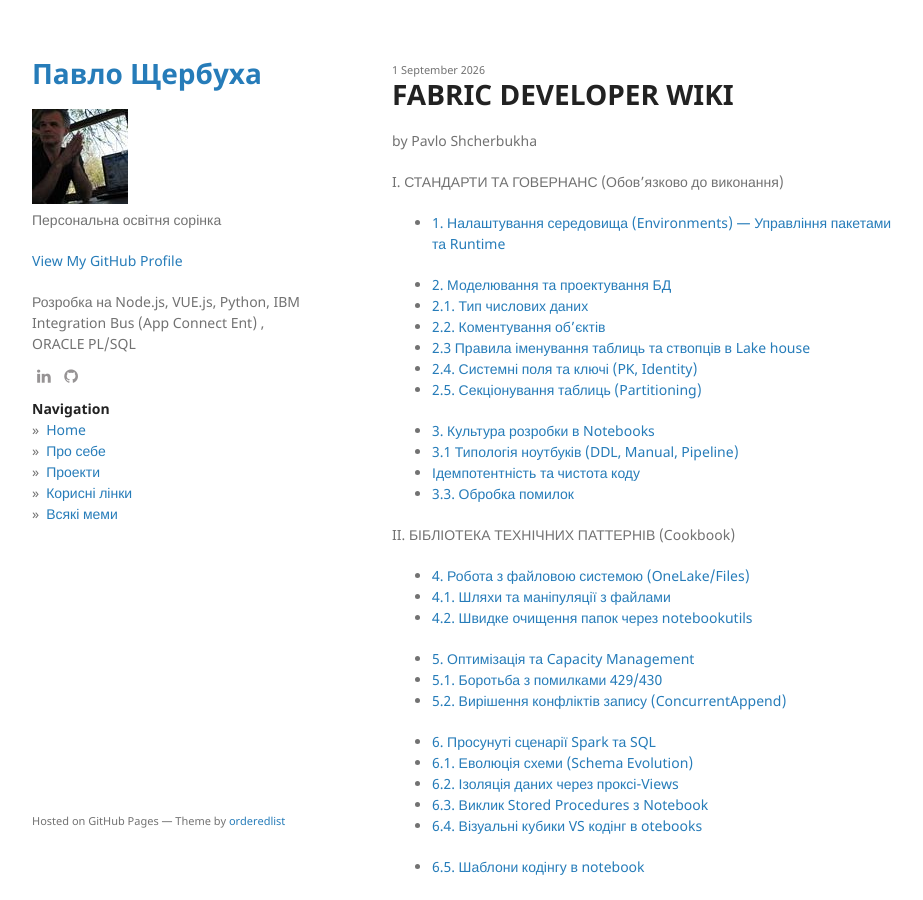
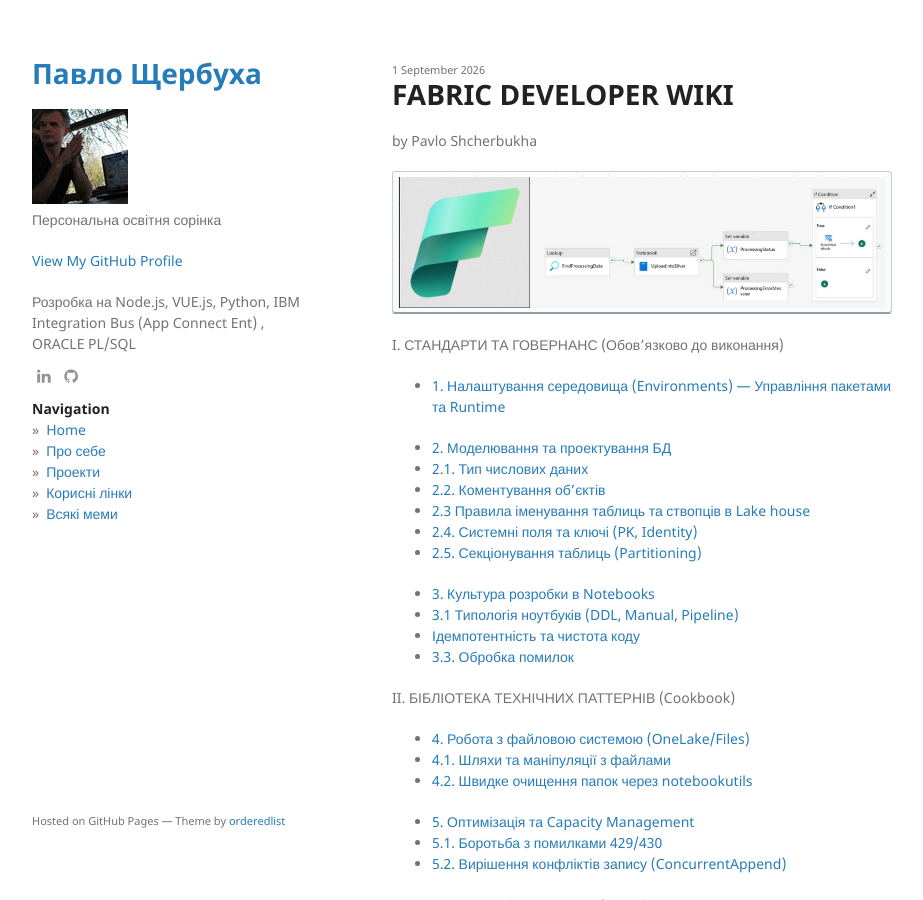
Before and after one commit to pavlo-shcherbukha/pavlo-shcherbukha.github.io, a Jekyll site: the page built from _posts/2026-09-01-fabricdevwiki.md, in a window 1280 px wide and 900 px high. Shown: the whole window, without its empty margins (178-1101 px from the left). Built offline with Jekyll 4.4.1, drawn with Linux system fonts in a browser that asks for light colours.

Commit message:
fabric-dev-wikiw-11

```diff
--- a/_posts/2026-09-01-fabricdevwiki.md
+++ b/_posts/2026-09-01-fabricdevwiki.md
@@ -6,6 +6,11 @@ categories: [spark, Microsoft Fabric]
 permalink: posts/2026-09-01/Fabricdeveloperwiki/
 published: true
 ---
+
+
+<kbd><img src="/assets/img/posts/2026-09-01-fabricdevwiki/doc/pic-h4.png" /></kbd>
+
+
 
 <!-- TOC BEGIN -->
 
```
Also changed, not shown: assets/img/posts/2026-09-01-fabricdevwiki/doc/pic-h4.png (added).
